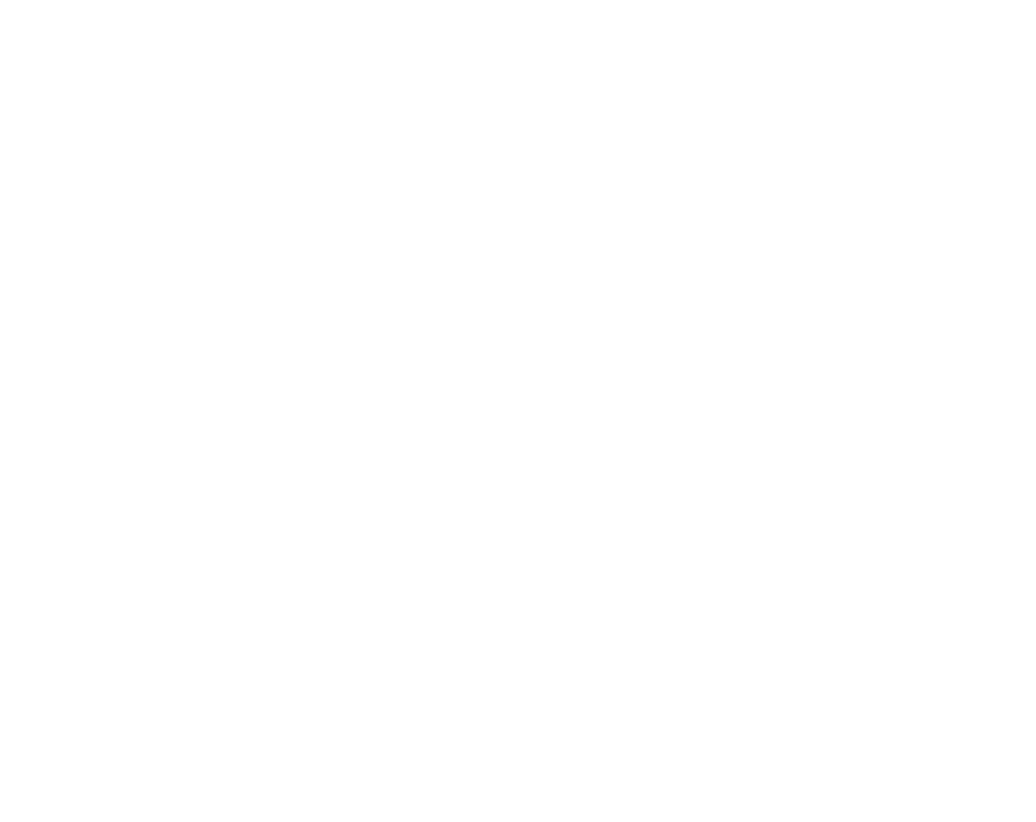
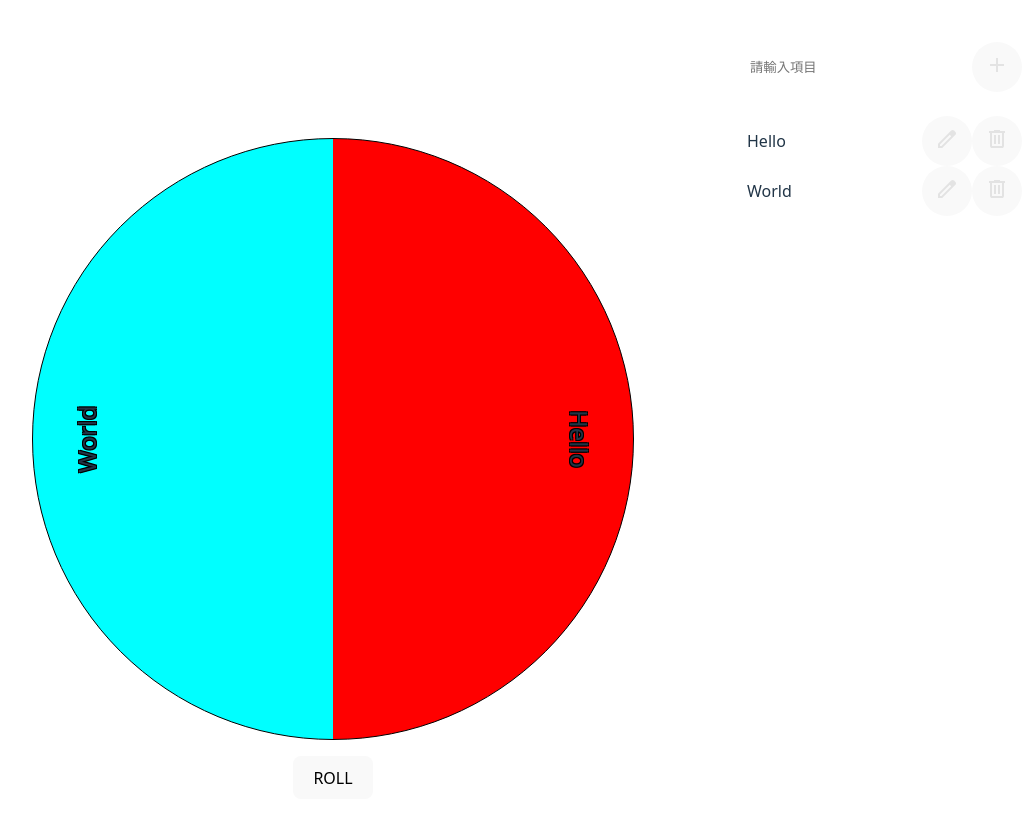
Before and after one commit to regg408/roulette.io, a plain HTML site: page index.html in a window 1280 px wide. Shown: the whole page, without its empty margins (123-1159 px from the left). Before the commit the page ends 800 px from the top, so only its background shows below. Drawn offline with Linux system fonts and the light colour scheme.

Commit message:
fix: missing commit

```diff
--- a/index.html
+++ b/index.html
@@ -5,8 +5,8 @@
     <link rel="icon" type="image/svg+xml" href="./vite.svg" />
     <meta name="viewport" content="width=device-width, initial-scale=1.0" />
     <title>Roulette demo</title>
-    <script type="module" crossorigin src="./assets/index-Bu6AvYkN.js"></script>
-    <link rel="stylesheet" crossorigin href="./assets/index-BWjITjEG.css">
+    <script type="module" crossorigin src="./assets/index-CsqaWxJ4.js"></script>
+    <link rel="stylesheet" crossorigin href="./assets/index-juJ890K7.css">
   </head>
   <body>
     <div id="root" style="width: 100%;"></div>
```
